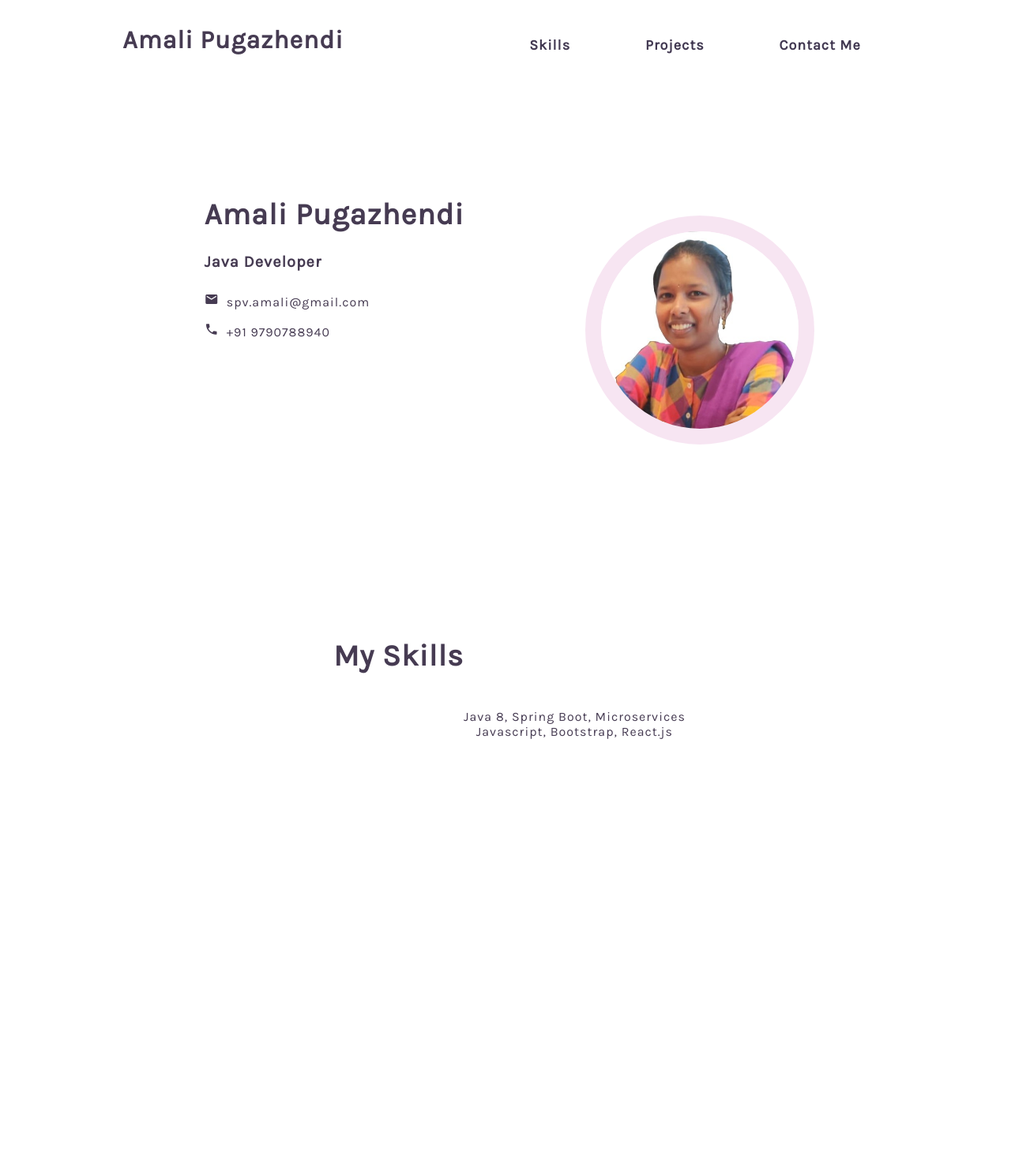
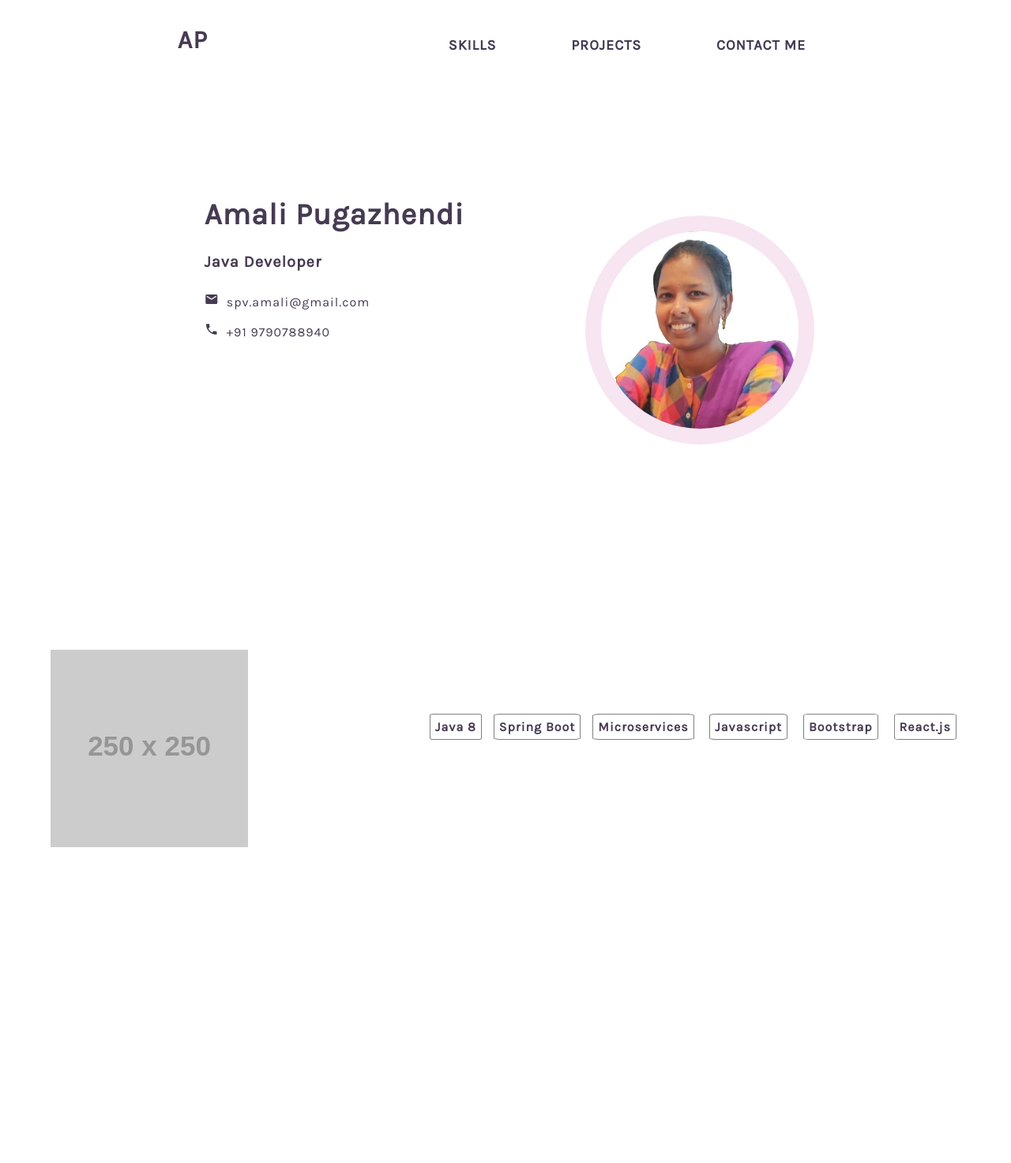
Before and after one commit to Amalipv/portfolio-minimal, a plain HTML site: page index.html in a window 1280 px wide. Shown: the top 1473 px of the page at 79% size. Drawn offline with Linux system fonts and the light colour scheme; placeholder pictures from the web are drawn by us.

Commit message:
added skills and styles

```diff
--- a/index.html
+++ b/index.html
@@ -20,14 +20,14 @@
   <body>
     <div class="container">
       <div class="header">
-        <p class="logo">Amali Pugazhendi</p>
+        <p class="logo">AP</p>
 
         <ul class="links">
-          <a href="#">Skills</a>
+          <a href="#">SKILLS</a>
 
-          <a href="#">Projects</a>
+          <a href="#">PROJECTS</a>
 
-          <a href="#" class="contact_link">Contact Me</a>
+          <a href="#" class="contact_link">CONTACT ME</a>
         </ul>
       </div>
 
@@ -47,12 +47,21 @@
         </div>
 
         <div class="skills">
-          <h3>My Skills</h3>
-
-          <p>
-            Java 8, Spring Boot, Microservices <br />
-            Javascript, Bootstrap, React.js
-          </p>
+          <div>
+            <img
+              src="https://via.placeholder.com/250"
+              class="dev_pic"
+              alt=""
+              srcset=""
+            />
+          </div>
+          <div class="all_skills">
+            <span>Java 8</span><span>Spring Boot</span
+            ><span>Microservices</span>
+            <span>Javascript</span>
+            <span>Bootstrap</span>
+            <span>React.js</span>
+          </div>
         </div>
 
         <div class="projects">
```
